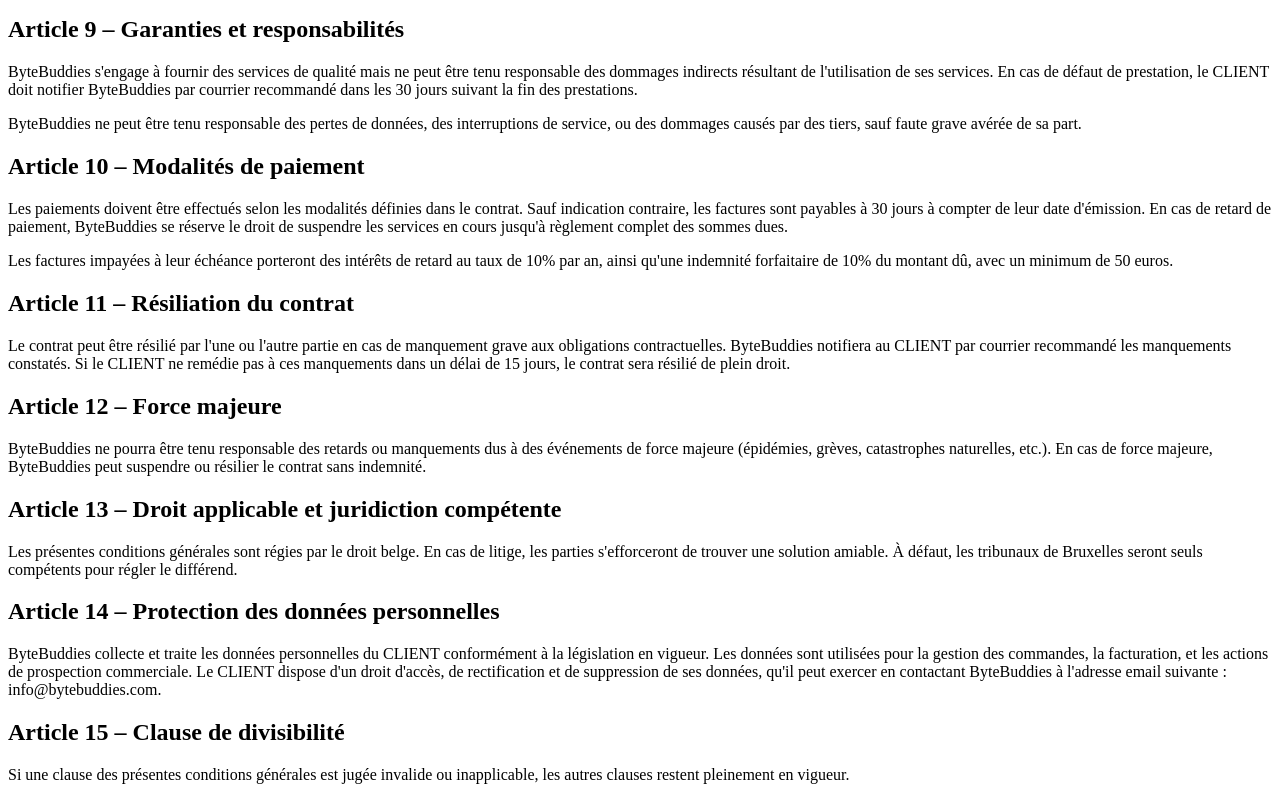
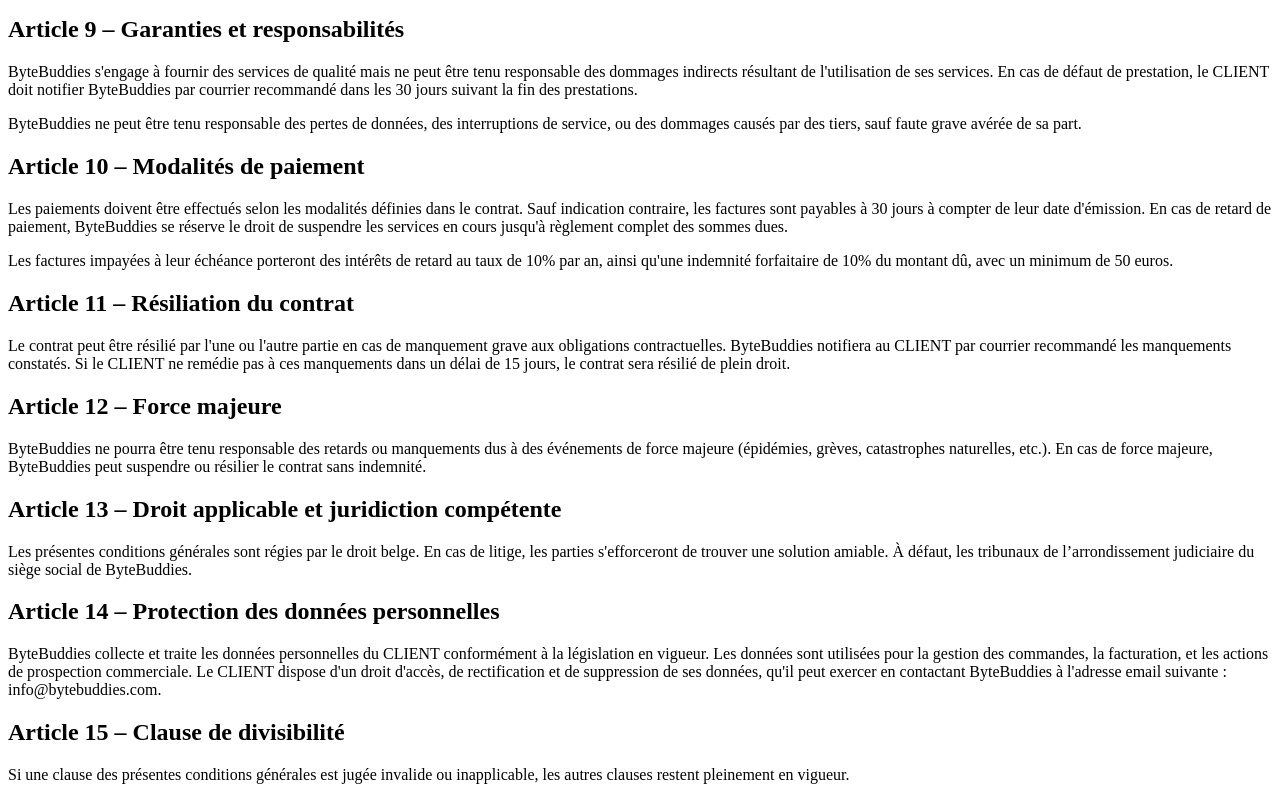
Before and after one commit to buenoC6/public-website-perso, a Next.js app: page /conditions-generales-de-vente in a window 1280 px wide. Shown: the part 1371-2171 px from the top of the page. Built offline with nearby package versions, Linux system fonts and the light colour scheme.

Commit message:
correction CGV

```diff
--- a/src/pages/conditions-generales-de-vente.tsx
+++ b/src/pages/conditions-generales-de-vente.tsx
@@ -57,7 +57,7 @@
         <p>ByteBuddies ne pourra être tenu responsable des retards ou manquements dus à des événements de force majeure (épidémies, grèves, catastrophes naturelles, etc.). En cas de force majeure, ByteBuddies peut suspendre ou résilier le contrat sans indemnité.</p>
 
         <h2>Article 13 – Droit applicable et juridiction compétente</h2>
-        <p>Les présentes conditions générales sont régies par le droit belge. En cas de litige, les parties s&apos;efforceront de trouver une solution amiable. À défaut, les tribunaux de Bruxelles seront seuls compétents pour régler le différend.</p>
+        <p>Les présentes conditions générales sont régies par le droit belge. En cas de litige, les parties s&apos;efforceront de trouver une solution amiable. À défaut, les tribunaux de l’arrondissement judiciaire du siège social de ByteBuddies.</p>
 
         <h2>Article 14 – Protection des données personnelles</h2>
         <p>ByteBuddies collecte et traite les données personnelles du CLIENT conformément à la législation en vigueur. Les données sont utilisées pour la gestion des commandes, la facturation, et les actions de prospection commerciale. Le CLIENT dispose d&apos;un droit d&apos;accès, de rectification et de suppression de ses données, qu&apos;il peut exercer en contactant ByteBuddies à l&apos;adresse email suivante : info@bytebuddies.com.</p>
```
